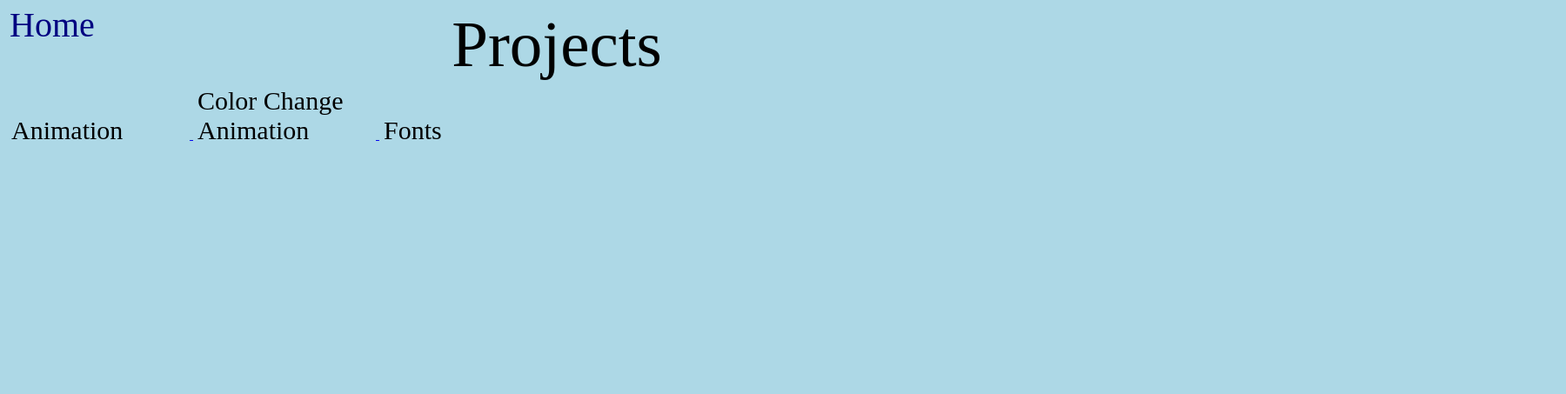
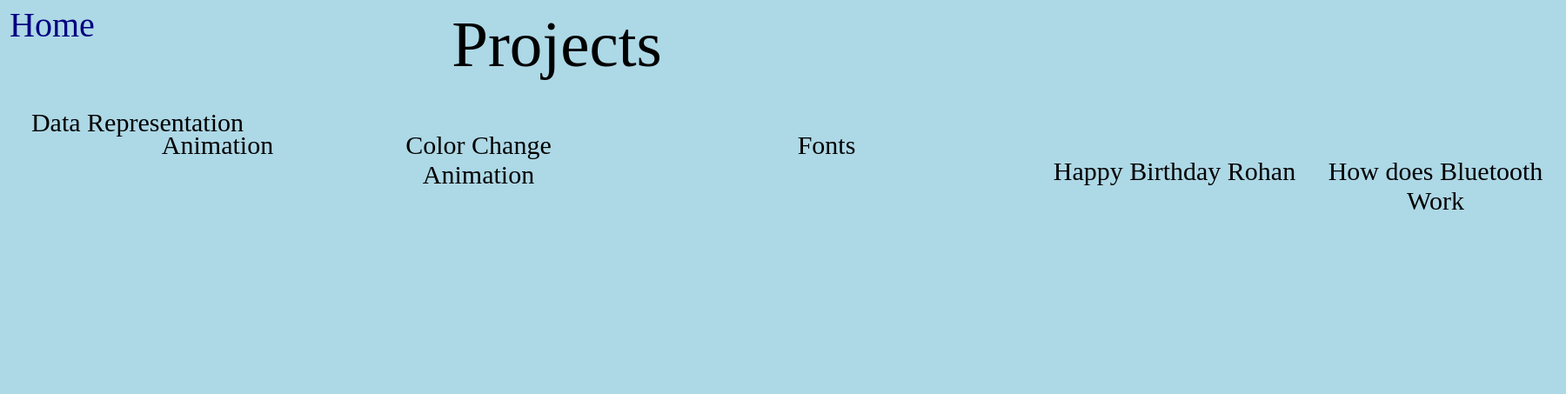
Before and after one commit to c25as1/c25as1.github.io, a plain HTML site: page 1projects.html in a window 1280 px wide. Shown: the whole page at 87% size, 1800 px wide, since content can reach past the window. Drawn offline with Linux system fonts and the light colour scheme.

Commit message:
small changes

```diff
--- a/1projects.html
+++ b/1projects.html
@@ -13,15 +13,40 @@
 			color: navy;
 		}
 
-    #projects {
-      height: 100px;
-      width: 200px;
-      margin: 5px;
+    .projects {
+      height: 300px;
+      width: 300px;
       display: inline-block;
       color: black;
       font-size: 30px;
+      position: absolute;
+      text-align: center;
     }
 
+    #animation {
+      top:150px;
+      left: 100px;
+    }
+
+    #cca {
+      top:150px;
+      left: 400px;
+    }
+
+    #fonts {
+      top:150px;
+      left: 800px;
+    }
+
+    #hbr {
+      top:150px;
+      left: 1200px;
+    }
+
+    #hdbw {
+      top:150px;
+      left: 1500px;
+    }
 
     body {
     	background-color: lightblue;
@@ -39,21 +64,41 @@
   </a>
 
   <a href="P1 Animation.html">
-    <div id="projects">
+    <div class="projects" id="animation">
       Animation
     </div>
   </a>
 
   <a href="P2 Color Change Animation.html">
-    <div id="projects">
+    <div class="projects" id="cca">
       Color Change Animation
     </div>
   </a>
 
   <a href="P3 Fonts.html">
-    <div id="projects">
+    <div class="projects" id="fonts">
       Fonts
     </div>
   </a>
+
+  <a href="happybirthdayanimation.html">
+    <div class="projects" id="hbr">
+      <p>Happy Birthday Rohan</p>
+    </div>
+  </a>
+
+  <a href="https://docs.google.com/presentation/d/10D4tY-iQE2Gu0-pXt8BQhf8sK1CCWnzrj00ZgteZfsY/edit?usp=sharing">
+    <div class="projects" id="hdbw">
+      <p>How does Bluetooth Work</p>
+    </div>
+  </a>
+
+  <a href="datarep.html">
+    <div class="projects" id="dr">
+      <p>Data Representation</p>
+    </div>
+  </a>
+
+
 </body>
 </html>
```
Also changed, not shown: P2 Color Change Animation.html (+4 -0 lines), jounal.html (+7 -0 lines), projects.html (+8 -0 lines), 1 other file.
